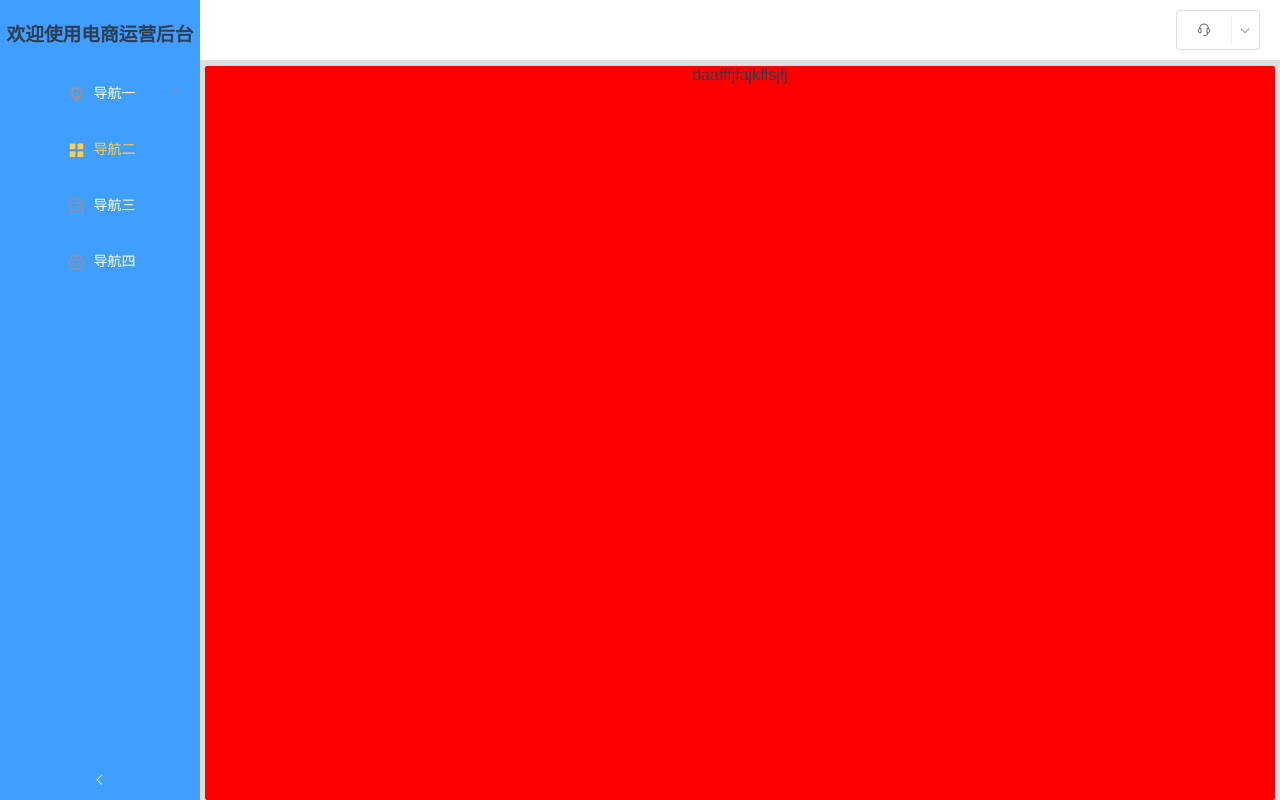
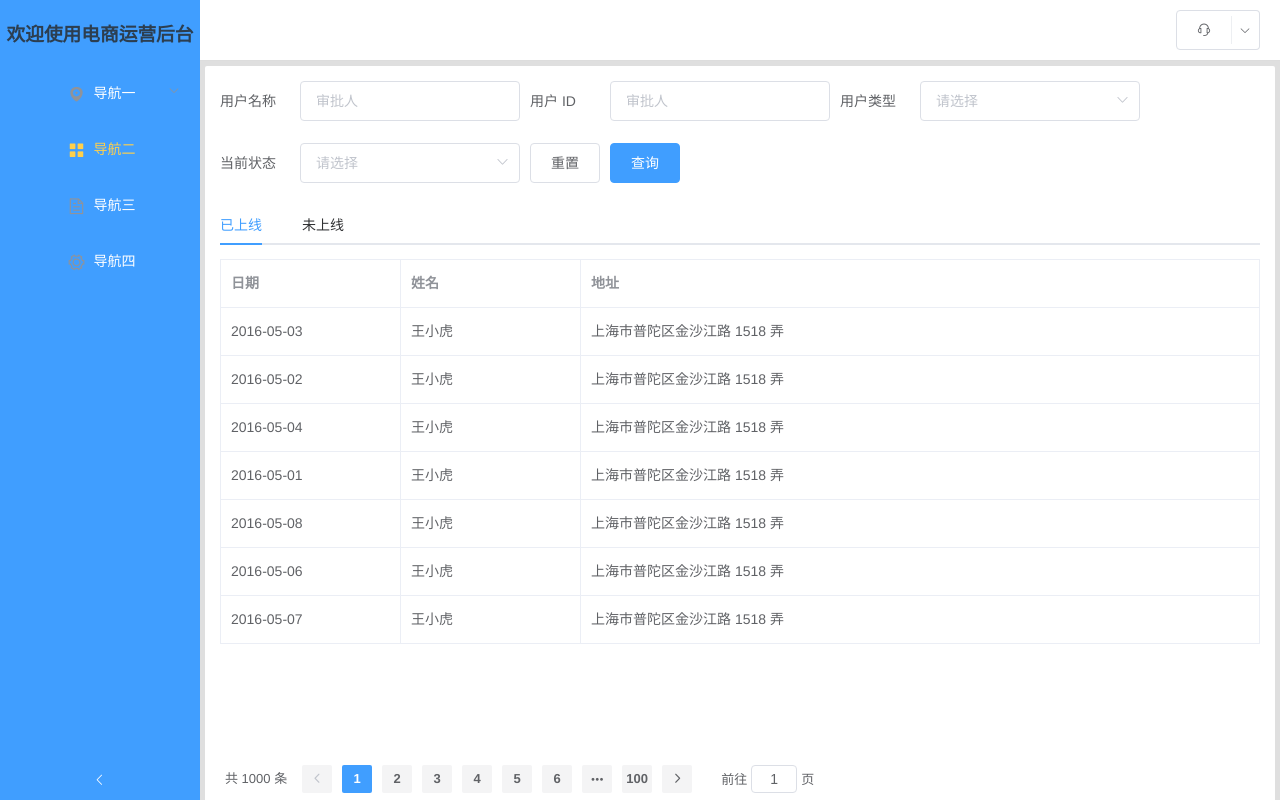
Before and after one commit to taosin/vue-mall-admin, a Vue app: page /user/list in a window 1280 px wide. Built offline with nearby package versions, Linux system fonts and the light colour scheme.

Commit message:
edit user-list

```diff
--- a/src/assets/css/common.scss
+++ b/src/assets/css/common.scss
@@ -20,3 +20,15 @@ section{
         text-align: left;
     }
 }
+.view{
+    padding: 15px;
+    text-align: left;
+    background-color: #fff;
+    .footer-pagination{
+        position: absolute;
+        bottom: 0;
+        background-color: #fff;
+        z-index: 99;
+        padding: 5px 0px;
+    }
+}
--- a/src/views/user/list.vue
+++ b/src/views/user/list.vue
@@ -1,25 +1,111 @@
 <template>
-    <div class="user-list">
-       daafffjfajkflsjfj
+  <div class="user-list view">
+    <div class="search-bar">
+      <el-form :inline="true" :model="formInline" label-width="80px" label-position="left">
+        <el-form-item label="用户名称">
+          <el-input v-model="formInline.user" placeholder="审批人" class="form-width"></el-input>
+        </el-form-item>
+        <el-form-item label="用户 ID">
+          <el-input v-model="formInline.user" placeholder="审批人" class="form-width"></el-input>
+        </el-form-item>
+        <el-form-item label="用户类型">
+          <el-select v-model="formInline.region" placeholder="请选择" class="form-width">
+            <el-option label="区域一" value="shanghai"></el-option>
+            <el-option label="区域二" value="beijing"></el-option>
+          </el-select>
+        </el-form-item>
+        <el-form-item label="当前状态">
+          <el-select v-model="formInline.region" placeholder="请选择" class="form-width">
+            <el-option label="已审核" value="shanghai"></el-option>
+            <el-option label="未审核" value="beijing"></el-option>
+          </el-select>
+        </el-form-item>
+        <el-form-item>
+          <el-button type="default" @click="onSubmit">重置</el-button>
+          <el-button type="primary" @click="onSubmit">查询</el-button>
+        </el-form-item>
+      </el-form>
     </div>
+    <div class="tab-bar">
+      <el-tabs v-model="activeName" @tab-click="handleClick">
+        <el-tab-pane label="已上线" name="first"></el-tab-pane>
+        <el-tab-pane label="未上线" name="second"></el-tab-pane>
+      </el-tabs>
+    </div>
+    <div class="table-list">
+      <el-table :data="tableData" border>
+        <el-table-column prop="date" label="日期" width="180"></el-table-column>
+        <el-table-column prop="name" label="姓名" width="180"></el-table-column>
+        <el-table-column prop="address" label="地址"></el-table-column>
+      </el-table>
+    </div>
+    <div class="footer-pagination">
+      <el-pagination background layout="total, prev, pager, next, jumper" :total="1000"></el-pagination>
+    </div>
+  </div>
 </template>
 <script>
 export default {
-    name: 'user-list',
-    data () {
-        return {
-
+  name: "user-list",
+  data() {
+    return {
+      formInline: {
+        user: "",
+        region: ""
+      },
+      activeName: "first",
+      tableData: [
+        {
+          date: "2016-05-03",
+          name: "王小虎",
+          address: "上海市普陀区金沙江路 1518 弄"
+        },
+        {
+          date: "2016-05-02",
+          name: "王小虎",
+          address: "上海市普陀区金沙江路 1518 弄"
+        },
+        {
+          date: "2016-05-04",
+          name: "王小虎",
+          address: "上海市普陀区金沙江路 1518 弄"
+        },
+        {
+          date: "2016-05-01",
+          name: "王小虎",
+          address: "上海市普陀区金沙江路 1518 弄"
+        },
+        {
+          date: "2016-05-08",
+          name: "王小虎",
+          address: "上海市普陀区金沙江路 1518 弄"
+        },
+        {
+          date: "2016-05-06",
+          name: "王小虎",
+          address: "上海市普陀区金沙江路 1518 弄"
+        },
+        {
+          date: "2016-05-07",
+          name: "王小虎",
+          address: "上海市普陀区金沙江路 1518 弄"
         }
-    },
-    methods: {
-
+      ]
+    };
+  },
+  methods: {
+    handleClick(tab, event) {
+      console.log(tab, event);
     }
-}
+  }
+};
 </script>
 <style lang="less">
-.user-list{
-    width: 100%;
-    height: 100%;
-    background-color: red;
+.user-list {
+  .search-bar {
+    .form-width {
+      width: 220px;
+    }
+  }
 }
 </style>
```
